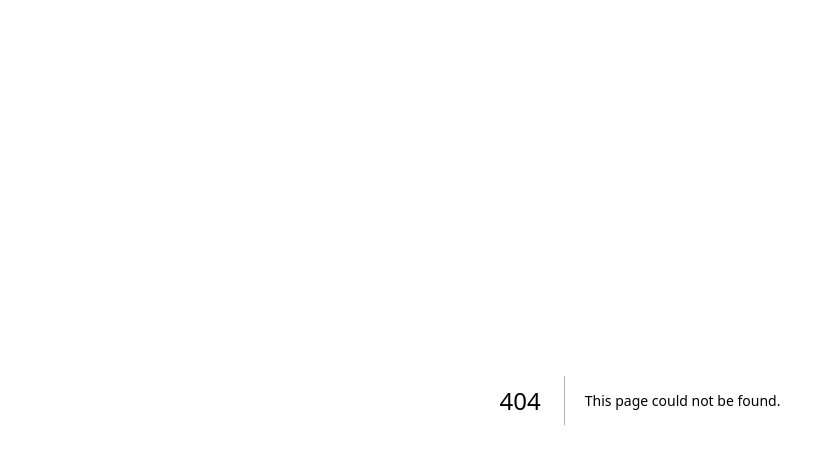
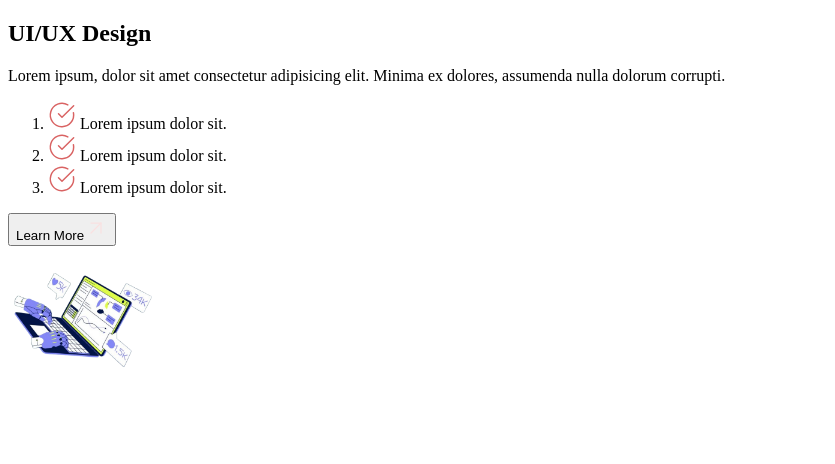
Before and after one commit to adharsh-A/landing-page-1, a Next.js app: page /Services2 in a window 1280 px wide. Before the commit this address had no page. Shown: the top 464 px of the page, without its empty margins (0-835 px from the left). Built offline with nearby package versions, Linux system fonts and the light colour scheme.

Commit message:
after animation and res

```diff
--- a/src/components/BrandScrollSection.jsx
+++ b/src/components/BrandScrollSection.jsx
@@ -15,7 +15,9 @@ const Brands = [
 
 const BrandScrollSection = () => {
   return (
+    <div className='md-20'>
     <BrandSection brands={Brands} scrollSpeed={0.1} scrollInterval={30}/>
+    </div>
   );
 };
 
--- a/src/components/Footer.jsx
+++ b/src/components/Footer.jsx
@@ -67,7 +67,7 @@ const Footer = () => {
   ];
 
   return (
-    <footer className="relative w-full bottom-0 bg-transparent text-gray-200 py-8 px-6 shadow-lg">
+    <footer className="relative w-full bottom-0 bg-transparent text-gray-200 pt-8 px-6 shadow-lg">
       <div className="max-w-7xl mx-auto">
         <div className="grid grid-cols-1 sm:grid-cols-2 lg:grid-cols-5 gap-8 mb-8">
           {/* Brand and Address */}
--- a/src/pages/Home.css
+++ b/src/pages/Home.css
@@ -28,7 +28,6 @@
   .parallax .scroller {
     font-weight: 600;
     text-transform: uppercase;
-    font-size: 64px;
     display: flex;
     white-space: nowrap;
     flex-wrap: nowrap;
--- a/src/pages/Home.jsx
+++ b/src/pages/Home.jsx
@@ -7,6 +7,7 @@ import Services from "./Services";
 import Statistics from "./Statistics";
 import Customers from "./Customers";
 import BrandScrollSection from "../components/BrandScrollSection";
+import Services2 from "./Services2";
 
 
 const Home = (props) => {
@@ -26,6 +27,7 @@ const Home = (props) => {
             <ParallaxText baseVelocity={3}>Web Development</ParallaxText>
         </div>
         <Services />
+        {/* <Services2 /> */}
         <BrandScrollSection />
             <Statistics />
         <Customers />
--- a/src/pages/ParallaxText.jsx
+++ b/src/pages/ParallaxText.jsx
@@ -46,7 +46,7 @@ const ParalaxText = ({ children, baseVelocity = 100 }) => {
 
   return (
     <div className="parallax">
-    <motion.div className="scroller bruno-ace-sc-regular text-pink-300 " style={{ x }}>
+    <motion.div className="scroller bruno-ace-sc-regular text-pink-300 md:text-[64px] text-[24px] " style={{ x }}>
       <span>{children} </span>
       <span>{children} </span>
       <span>{children} </span>
--- /dev/null
+++ b/src/pages/Services2.jsx
@@ -0,0 +1,70 @@
+import React from "react"
+import { motion } from "framer-motion"
+import { Button } from "@/components/ui/button"
+import { ArrowUpRight } from "lucide-react"
+import { CheckCircleIcon } from "lucide-react";
+
+const Services2 = (props) => {
+  return (
+    <motion.div
+    initial={{ opacity: 0, y: 100 }}
+    animate={{ opacity: 1, y: 0 }}
+    whileInView={{ opacity: 1, y: 0 }}
+    viewport={{ threshold: 0.5 }}
+      className="w-full h-fit flex flex-row-reverse">
+        {/* part 1 */}
+        <div className=" w-1/2 h-full p-40  relative flex items-start flex-col">
+          <h2 className="tracking-wider  bruno-ace-sc-regular">UI/UX Design</h2>
+          <p className="tracking-wider text-lg w-5/5">
+            Lorem ipsum, dolor sit amet consectetur adipisicing elit. Minima ex
+            dolores, assumenda nulla dolorum corrupti.
+          </p>
+          <ol className="flex gap-4 flex-col">
+            <li className="flex ">
+              <CheckCircleIcon size={28} color="#d96363" strokeWidth={1.25} className="mr-2" />{" "}
+              <span>Lorem ipsum dolor sit.</span>
+            </li>
+            <li className="flex ">
+              <CheckCircleIcon size={28} color="#d96363" strokeWidth={1.25} className="mr-2"/>{" "}
+              <span>Lorem ipsum dolor sit.</span>
+            </li>
+            <li className="flex ">
+              <CheckCircleIcon size={28} color="#d96363" strokeWidth={1.25} className="mr-2"/>{" "}
+              <span>Lorem ipsum dolor sit.</span>
+            </li>
+          </ol>
+          <Button
+            className="bg-transparent border border-white/70 flex md:mt-4 rounded-2xl  lg:w-32 text-base px-2 py-2"
+            variant="outline"
+          >
+            Learn More
+            <ArrowUpRight
+              color="#f9e1e1"
+              strokeWidth={1.25}
+              absoluteStrokeWidth
+            />
+          </Button>
+        </div>
+
+        <div className="w-1/2 h-full pl-32">
+                  <motion.div
+  animate={{ opacity: 1, y: [0, -20, 0] }} // Loop up and down on the y-axis
+  transition={{
+    duration: 5, // Control the speed of the up and down motion
+    repeat: Infinity,
+    repeatType: "loop", // Infinite loop
+    ease: "easeInOut", // Smooth easing for smooth animation
+  }}                      className="w-4/5 p-2">
+            <img
+              src="/ai2-removebg-preview.png"
+              alt="Service illustration"
+              width={150}
+              className="w-full h-full object-cover"
+            />
+          </motion.div>
+        </div>
+      </motion.div>
+  )
+};
+
+export default Services2;
--- a/src/pages/Statistics.jsx
+++ b/src/pages/Statistics.jsx
@@ -2,7 +2,7 @@ import React from "react"
 
 const Statistics = (props) => {
   return (
-      <div className="relative flex flex-row justify-between px-28 lg:h-32 bg-white/10 font-extralight tracking-wider  items-center backdrop-blur-lg z-20 shadow-2xl">
+      <div className="relative flex md:flex-row flex-col justify-between md:px-28 px-8 lg:h-32 bg-white/10 font-extralight tracking-wider  items-center backdrop-blur-lg z-20 shadow-2xl">
           <div className="value">
               <h2>
                   5M+
```
Also changed, not shown: src/components/Navbar.jsx (+10 -8 lines), src/pages/Customers.jsx (+9 -8 lines), src/pages/Hero.jsx (+22 -14 lines), src/pages/Services.jsx (+9 -9 lines).
